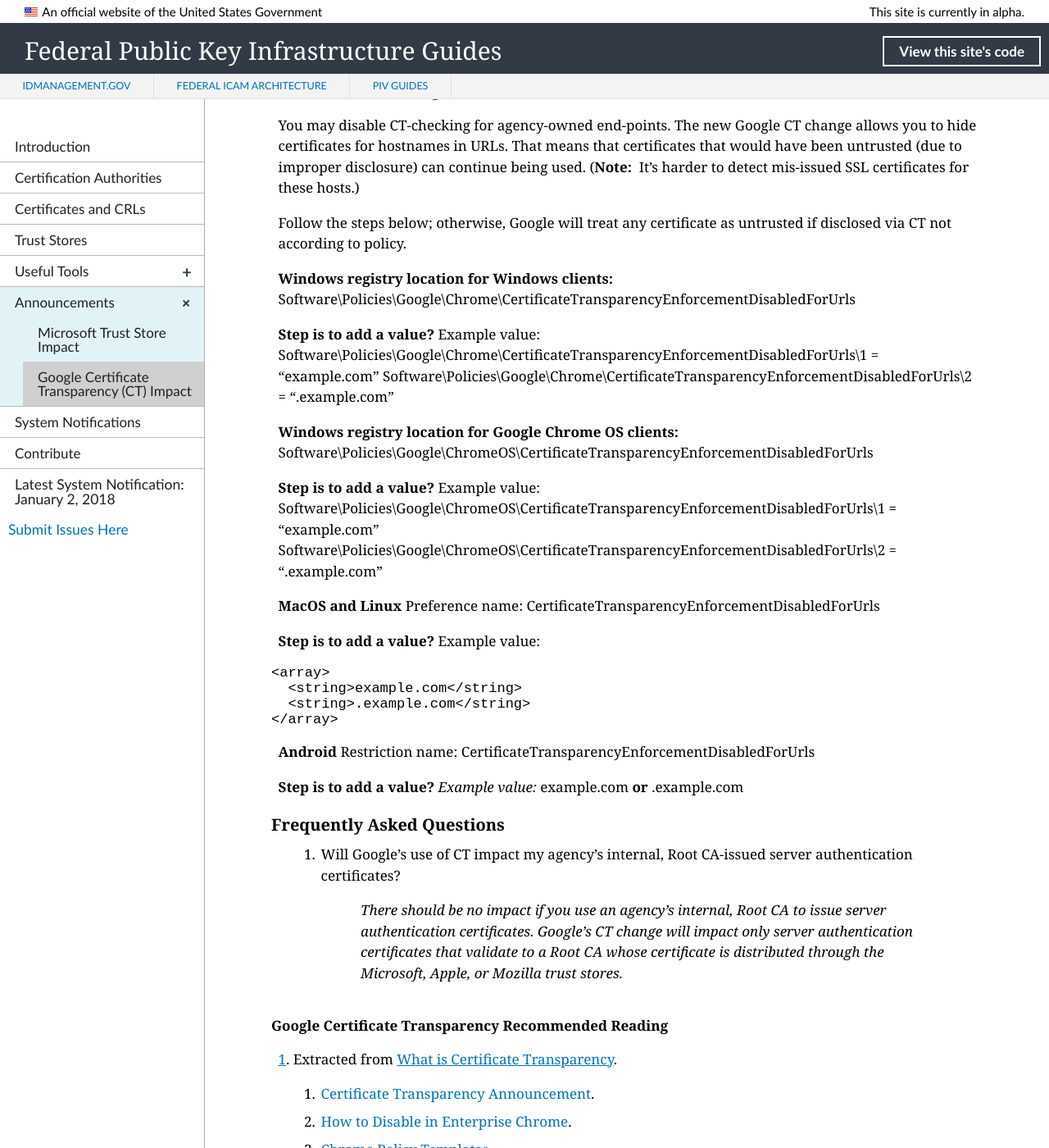
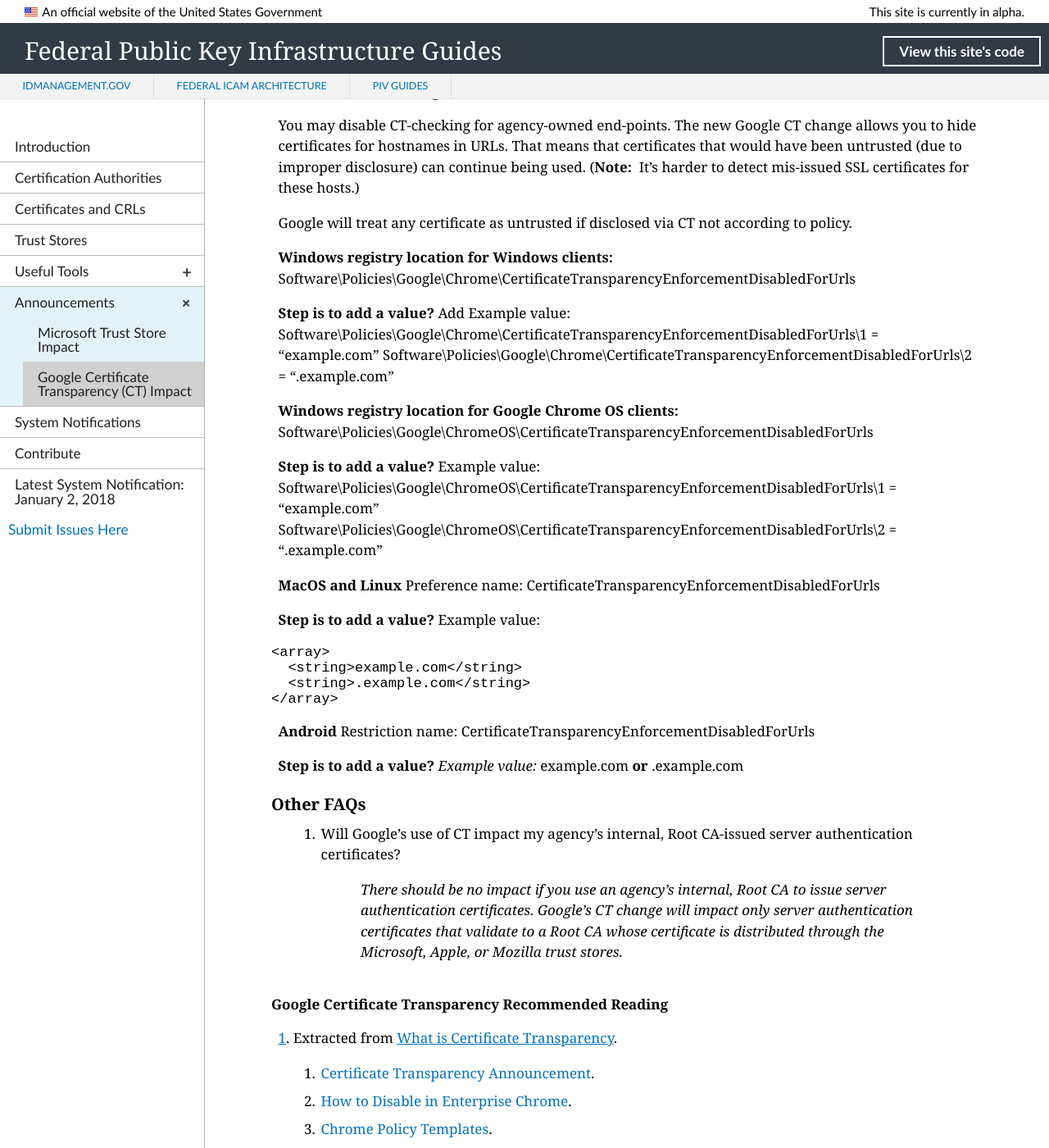
Before and after one commit to GSA/fpki-guides, a Jekyll site: the page built from _announcements/02_google_ct.md, in a window 1280 px wide and 1400 px high, scrolled down 1935 px. Shown: the whole window at 82% size. Built offline with Jekyll 4.4.1, drawn with Linux system fonts in a browser that asks for light colours; nearby versions of some CDN libraries; library files that are not in the unit come from our copies.

Commit message:
Update 02_google_ct.md
Comment

```diff
--- a/_announcements/02_google_ct.md
+++ b/_announcements/02_google_ct.md
@@ -55,14 +55,14 @@
 ### Disable CT-Checking
 You may disable CT-checking for agency-owned end-points. The new Google CT change allows you to hide certificates for hostnames in URLs. That means that certificates that would have been untrusted (due to improper disclosure) can continue being used. (**Note:**&nbsp;&nbsp;It's harder to detect mis-issued SSL certificates for these hosts.)
 
-Follow the steps below; otherwise, Google will treat any certificate as untrusted if disclosed via CT not according to policy.<!--Can't follow this in relation to previous paragraph.-->
+Google will treat any certificate as untrusted if disclosed via CT not according to policy.<!--Can't follow this in relation to previous paragraph.-->
 
 <!--Below looks like steps to take for the different OSs. Correct?-->
 
 **Windows registry location for Windows clients:**
 Software\Policies\Google\Chrome\CertificateTransparencyEnforcementDisabledForUrls
 
-**Step is to add a value?**  Example value:
+**Step is to add a value?**  Add <!--These are "policies changes"?-->Example value:
 Software\Policies\Google\Chrome\CertificateTransparencyEnforcementDisabledForUrls\1 = "example.com"
 Software\Policies\Google\Chrome\CertificateTransparencyEnforcementDisabledForUrls\2 = ".example.com"
 
@@ -90,7 +90,7 @@
 
 **Step is to add a value?** _Example value:_ example.com **or** .example.com
 
-### Frequently Asked Questions
+### Other FAQs
 1. Will Google's use of CT impact my agency's internal, Root CA-issued server authentication certificates?
 > _There should be no impact if you use an agency's internal, Root CA to issue server authentication certificates. Google's CT change will impact only server authentication certificates that validate to a Root CA whose certificate is distributed through the Microsoft, Apple, or Mozilla trust stores._ <!--What about Linux trust store? If FPKI decides to remove the COMMON Root certificate trust bit from the Microsoft, Apple, & Linux trust stores, per Option 1 in Microsoft Hot Topic, then what issues, if any, will remain with Google's use of CT?-->
 
```
